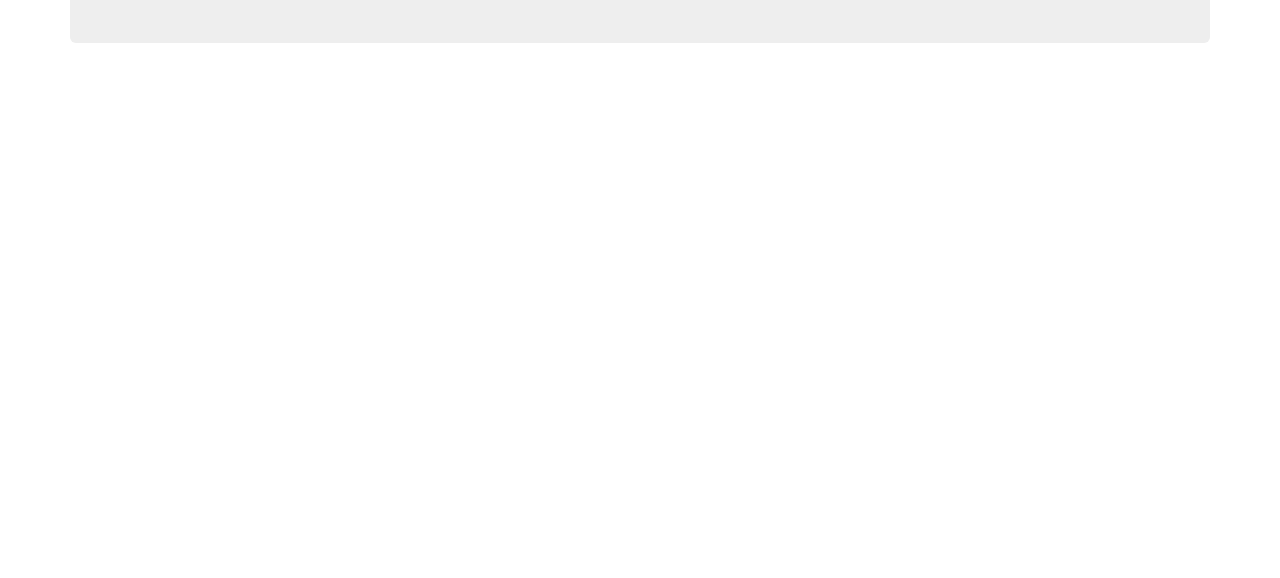
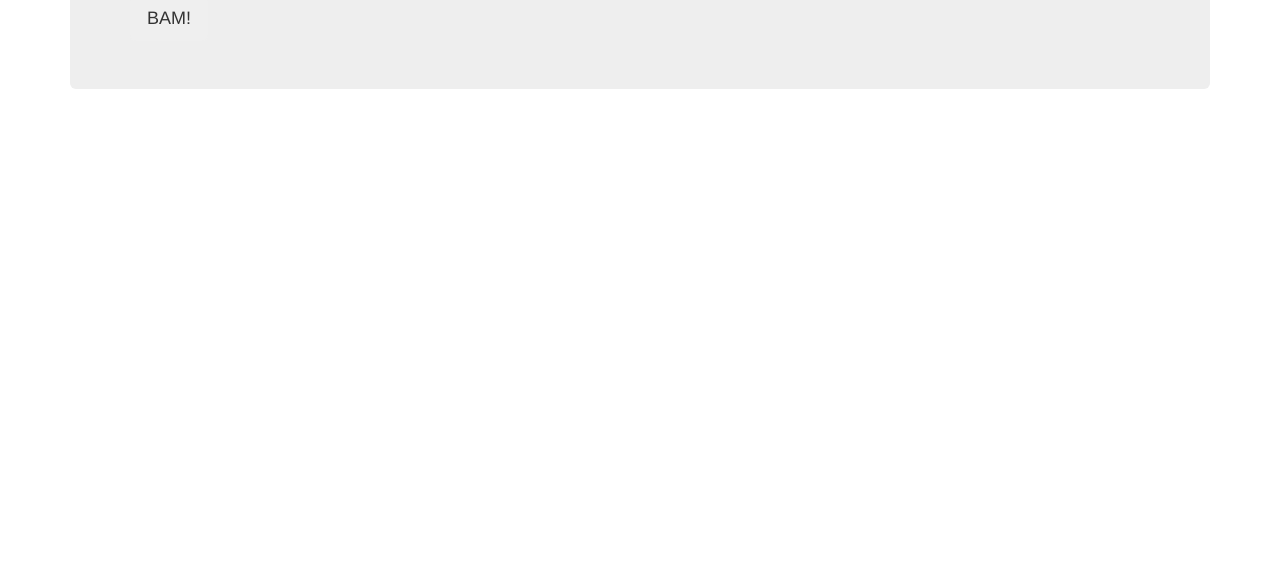
Before and after one commit to tonynotto/insta-javascript, a plain HTML site: page index.html in a window 1280 px wide. Shown: the part 222-800 px from the top of the page. Drawn offline with nearby package versions, Linux system fonts and the light colour scheme.

Commit message:
Update index.html

```diff
--- a/index.html
+++ b/index.html
@@ -14,6 +14,7 @@
   <div class="container">
     <div class="jumbotron">
       <h1>This site is going to make me a millionaire!</h1>
+      <button class="btn btn-alert btn-lg">BAM!</button>
     </div>
 </div>
 
```
